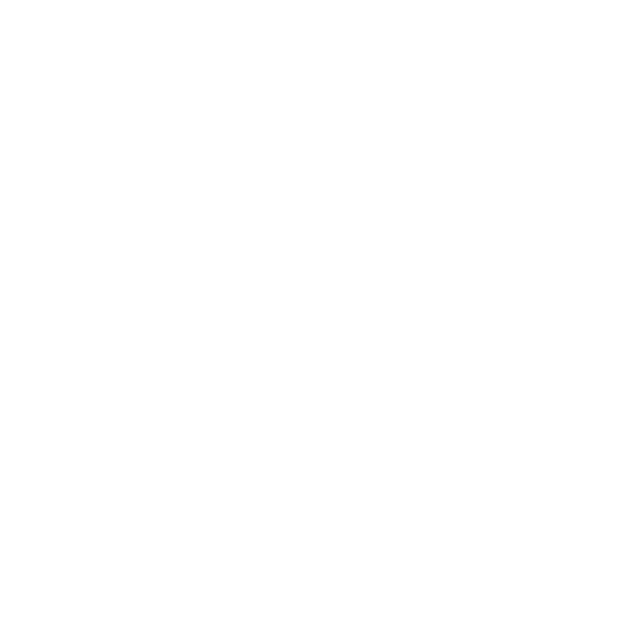
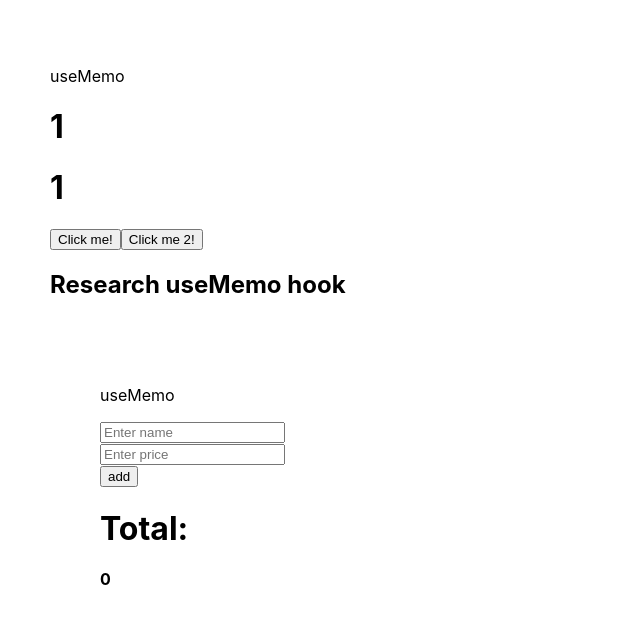
Before and after one commit to NGUYENSONGNGAN/Training_a1, a React (Create React App) app: page /useMemo in a window 1280 px wide. Before the commit this address had no page. Shown: the top 624 px of the page, without its empty margins (0-640 px from the left). Built offline with nearby package versions, Linux system fonts and the light colour scheme.

Commit message:
A1_useRef_react.Memo_useCallback_useMemo

```diff
--- /dev/null
+++ b/src/component/content.jsx
@@ -0,0 +1,11 @@
+import React, { memo } from "react";
+const Content = ({counter}) => {
+  console.log('re-render')
+  return (
+    <>
+     <h2>Research useMemo hook</h2>
+    </>
+  );
+};
+
+export default memo(Content);
--- /dev/null
+++ b/src/component/contentExe.jsx
@@ -0,0 +1,12 @@
+import React, { memo } from "react";
+const ContentExe = ({ onIncrease }) => {
+  console.log("re-render");
+  return (
+    <>
+      <h2>Research useCallback hook</h2>
+      <button onClick={onIncrease}>Click me!</button>
+    </>
+  );
+};
+
+export default memo(ContentExe);
--- /dev/null
+++ b/src/component/useMemo.jsx
@@ -0,0 +1,54 @@
+import React, { useMemo, useRef, useState } from "react";
+const UseMemoChild = () => {
+  const [name, setName] = useState("");
+  const [price, setPrice] = useState("");
+  const [products, setProducts] = useState([]);
+  const nameRef = useRef();
+  const handelSubmit = () => {
+    //useMemo is a React Hook that lets you cache the result of a calculation between re-renders.
+    //The useMemo Hook only runs when one of its dependencies update.
+    //This can improve performance.
+    setProducts([
+      ...products,
+      {
+        name,
+        price: +price,
+      },
+    ]);
+    setName("");
+    setPrice("");
+    nameRef.current.focus();
+  };
+
+  const total = useMemo(() => {
+    //code run when value product change
+    console.log(products);
+    const result = products.reduce((result, prod) => {
+      return result + prod.price;
+    }, 0);
+    return result;
+  }, [products]);
+  return (
+    <div style={{ padding: "50px" }}>
+      <p>useMemo </p>
+      <input
+        value={name}
+        onChange={(e) => setName(e.target.value)}
+        placeholder="Enter name"
+        ref={nameRef}
+      />
+      <br />
+      <input
+        value={price}
+        onChange={(e) => setPrice(e.target.value)}
+        placeholder="Enter price"
+      />
+      <br />
+      <button onClick={handelSubmit}>add</button>
+      <h1>Total:</h1>
+      <h4>{total}</h4>
+    </div>
+  );
+};
+
+export default UseMemoChild;
--- /dev/null
+++ b/src/page/useCallback.jsx
@@ -0,0 +1,21 @@
+import React, { useCallback, useState } from "react";
+import ContentExe from "../component/contentExe";
+const UseCallback = () => {
+    //useCallback is a React Hook that lets you cache a function definition between re-renders.
+    //use useCallback when you use react.memo because if not use react.memo then component child still rerender
+  const [counter, setCouter] = useState(1);
+  const handelIncrease = useCallback(() => {
+    setCouter(prev=>prev + 1);
+  },[])
+
+  return (
+    <div style={{ padding: "50px" }}>
+      <p>useCallback</p>
+      <h1>{counter}</h1>
+
+      <ContentExe onIncrease={handelIncrease} />
+    </div>
+  );
+};
+
+export default UseCallback;
--- /dev/null
+++ b/src/page/useMemo.jsx
@@ -0,0 +1,29 @@
+import React, { useState } from "react";
+import Content from "../component/content";
+import UseMemoChild from "../component/useMemo";
+const UseMemo = () => {
+    //reat.memo call is Higher order component (HOC).use note prop of a component ,decide whether to re-render the component or not to optimize performance.
+    // Briefly React.memo is used to handle components to avoid re-rendering in unnecessary situations.
+  //when click button click me -> set useState of counter -> props change - > rerender component content->console.log(')
+  const [counter, setCouter] = useState(1);
+  const [count2, setCount2] = useState(1);
+  const increase = () => {
+    setCouter(counter + 1);
+  };
+  const increase2 = () => {
+    setCount2(counter + 1);
+  };
+  return (
+    <div style={{ padding: "50px" }}>
+      <p>useMemo </p>
+      <h1>{counter}</h1>
+      <h1>{count2}</h1>
+      <button onClick={increase}>Click me!</button>
+      <button onClick={increase2}>Click me 2!</button>
+      <Content counter={counter}/>
+      <UseMemoChild/>
+    </div>
+  );
+};
+
+export default UseMemo;
--- a/src/router/Router.jsx
+++ b/src/router/Router.jsx
@@ -13,6 +13,8 @@
 import UseEffect from "../page/useEffect";
 import UseEffectTimer from "../page/useEffectTime";
 import UseRef from "../page/useRef";
+import UseMemo from "../page/useMemo";
+import UseCallback from "../page/useCallback";
 const Router = () => {
   return (
     <Routes>
@@ -29,6 +31,9 @@
       <Route path="/useEffect" element={<UseEffect />} />
       <Route path="/useEffectTimer" element={<UseEffectTimer />} />
       <Route path="/useRef" element={<UseRef />} />
+      <Route path="/useMemo" element={<UseMemo />} />
+      <Route path="/useCallback" element={<UseCallback />} />
+      <Route path="/useReducer" element={<UseMemo />} />
     </Routes>
   );
 };
```
